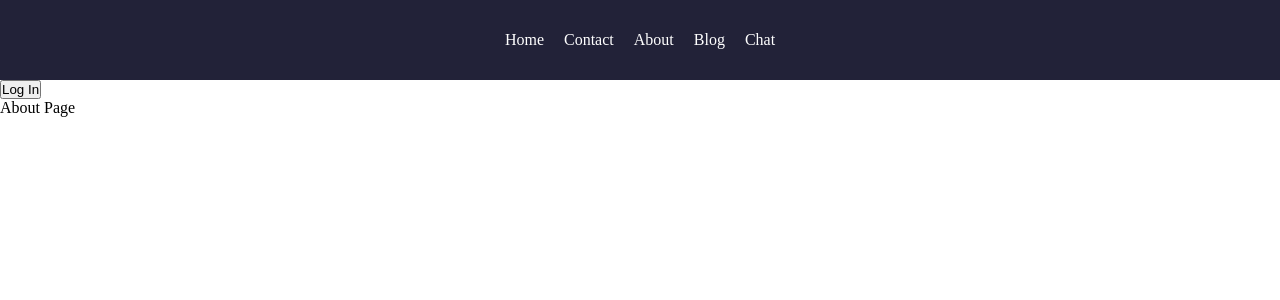
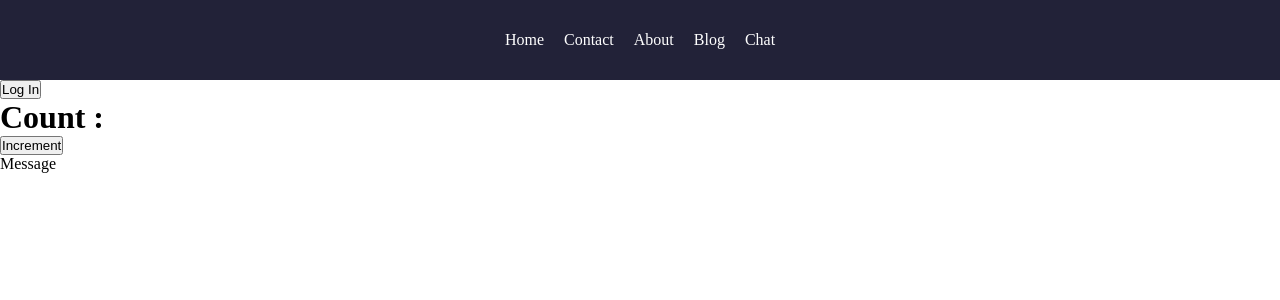
Before and after one commit to sohan065/React_Practice, a React (Create React App) app: page /about in a window 1280 px wide. Shown: the top 300 px of the page. Built offline with nearby package versions, Linux system fonts and the light colour scheme.

Commit message:
emo runnging

```diff
--- a/src/components/Router/About.js
+++ b/src/components/Router/About.js
@@ -1,5 +1,20 @@
-import React from 'react';
+import React, { useState } from 'react';
+import Message from '../../pages/Message';
 
 export default function About() {
-    return <div>About Page</div>;
+    const [count, setCount] = useState();
+
+    console.log('app rendering');
+    return (
+        <div>
+            <h1>Count : {count}</h1>
+            <button
+                onClick={() => {
+                    setCount((count) => count + 1);
+                }}>
+                Increment
+            </button>
+            <Message />
+        </div>
+    );
 }
--- /dev/null
+++ b/src/pages/Message.js
@@ -0,0 +1,6 @@
+import React from 'react';
+
+export default function Message() {
+    console.log('message render');
+    return <div>Message</div>;
+}
```
